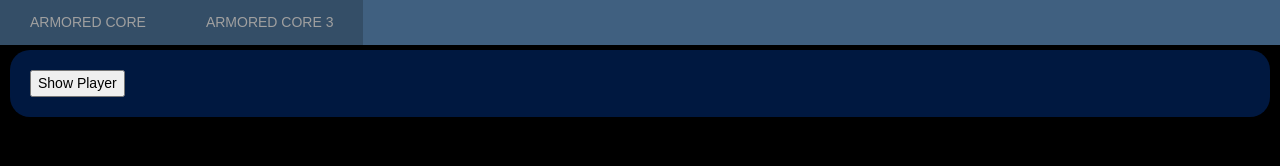
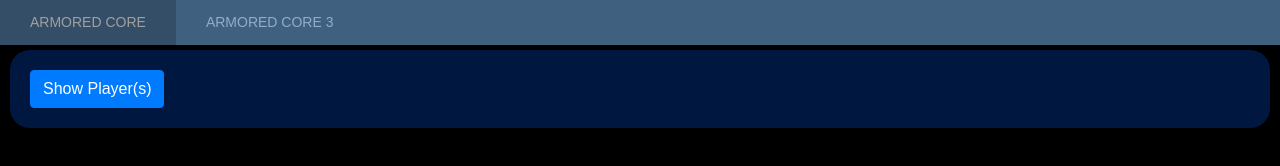
Before and after one commit to InhumanPwnage/ArmoredCoreBuilder, a plain HTML site: page index.html in a window 1280 px wide. Both pictures are taken after a click on the link "ARMORED CORE". Drawn offline with nearby package versions, Linux system fonts and the light colour scheme.

Commit message:
Added more JS functionality

```diff
--- a/css/styling.css
+++ b/css/styling.css
@@ -27,8 +27,8 @@
     display: none;
 }
 
-.display-contents {
-    display:contents;
+.display-inherit {
+    display:inherit;
 }
 
 
--- a/index.html
+++ b/index.html
@@ -26,19 +26,24 @@
         <ul id="menu">
             <li>
                 <a href="#" onclick="setGame(1)">Armored Core</a>
+            </li>
+            <li>
                 <a href="#" onclick="setGame(3)">Armored Core 3</a>
             </li>
         </ul>
     </div>
 
-    <div class="bluediv">
-        <input type="button" onclick="showHidePlayer()" value="Show Player" />
+    <div id="errors" class="reddiv display-inherit">
+      <h3 id="First_Point_Header" >Please select an Armored Core game from the Navigation header above.</h3>
+    </div>
 
-        <div class="display-none">
-          <h3 id="First_Point_Header" >Please select an Armored Core game from the Navigation header above.</h3>
+    <div id="playerPanel" class="bluediv display-none">
+        <button class="btn btn-primary" onclick="showHidePlayers()">Show Player(s)</button>
+
+        <div id="players">
+
         </div>
     </div>
-
     <hr />
   </body>
 </html>
--- a/scripts/main.js
+++ b/scripts/main.js
@@ -4,14 +4,37 @@
 _showingPlayerPanel = false;
 _gameId = -1;
 
-function setGame(gameId) {
+function setGame(gameId)
+{
+    if(this._gameId != gameId) {
+        $('#errors').replaceClass('display-inherit', 'display-none');
+    }
+
     this._gameId = gameId;
+
+    this.loadPlayers();
 }
 
 function loadPlayers() {
-
+    this.showHidePlayers();
 }
 
-function showHidePlayer() {
+function showHidePlayers() {
     this._showingPlayerPanel = !this._showingPlayerPanel;
+
+    if(this._showingPlayerPanel)
+    {
+        $('#playerPanel').replaceClass('display-none','display-inherit');
+    }
+    else
+    {
+        $('#playerPanel').replaceClass('display-inherit','display-none');
+    }
 }
+
+//utility function to replace CSS class https://stackoverflow.com/a/37297740
+(function ($) {
+    $.fn.replaceClass = function (pFromClass, pToClass) {
+        return this.removeClass(pFromClass).addClass(pToClass);
+    };
+}(jQuery));
```
